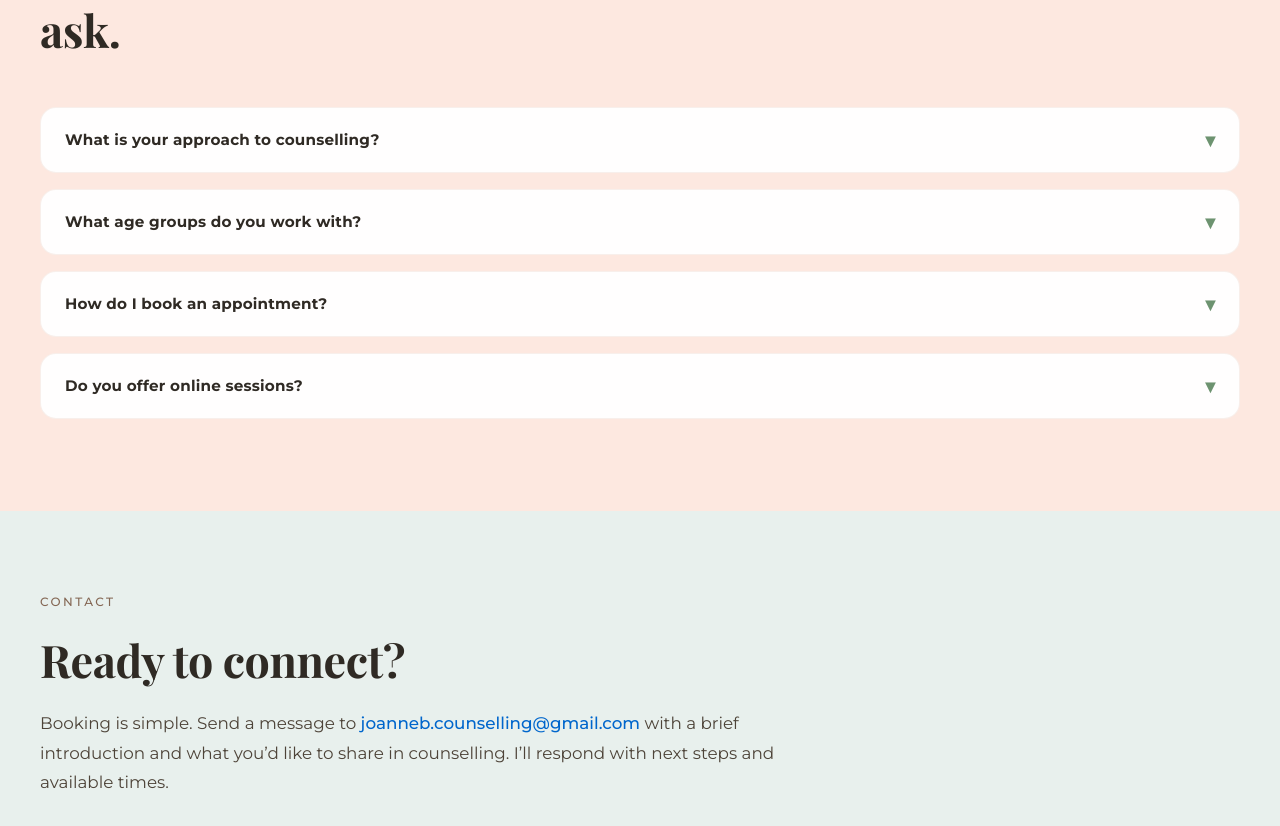
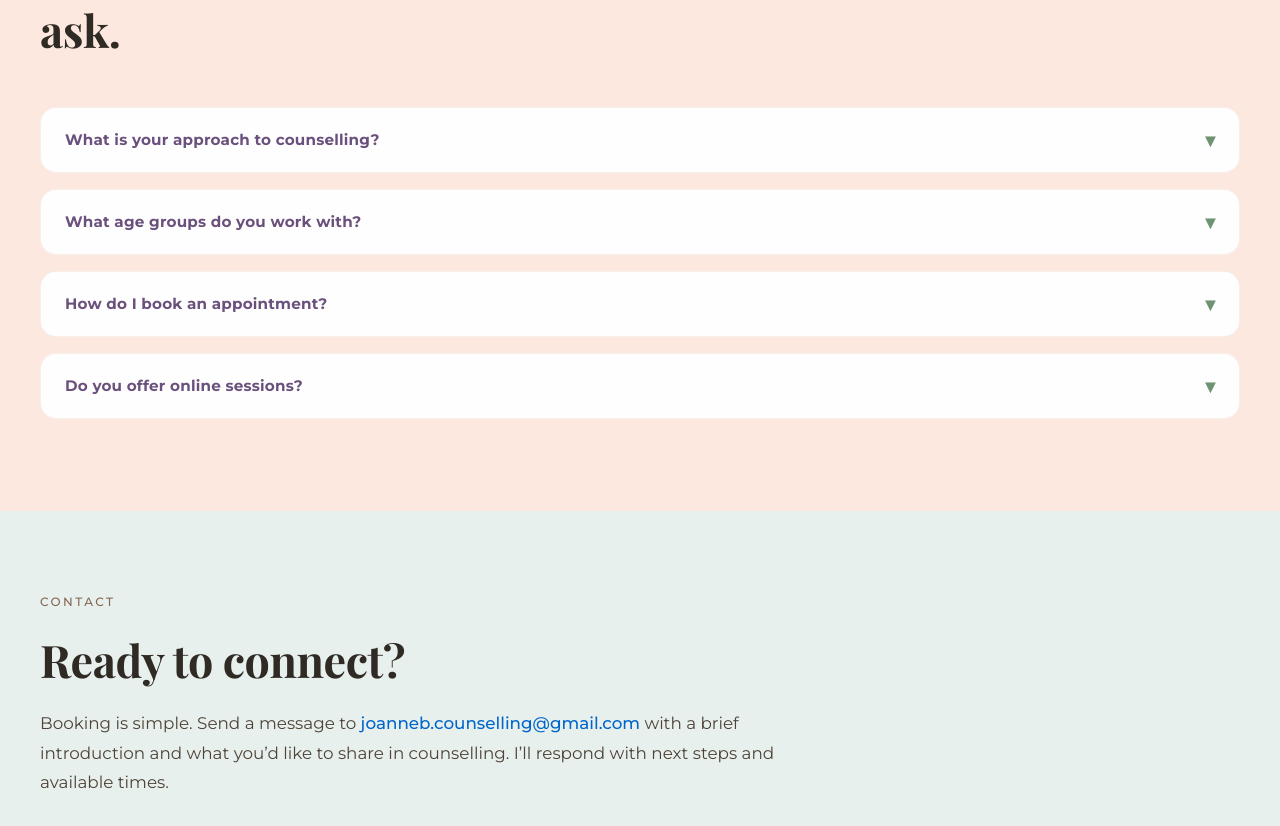
Before and after one commit to joseph-johnson27001/Joanne-s-Counselling-Website, a Vue app: page / in a window 1280 px wide. Shown: the part 3073-3899 px from the top of the page. Built offline with nearby package versions, Linux system fonts and the light colour scheme; a web font is replaced by a local one.

Commit message:
Accordion colours

```diff
--- a/src/components/ui/Accordion.vue
+++ b/src/components/ui/Accordion.vue
@@ -62,15 +62,15 @@ export default {
   justify-content: space-between;
   align-items: center;
   cursor: pointer;
-  color: #2f2a24;
+  color: #6a517d;
   font-size: 0.95rem;
   letter-spacing: 0.2px;
   transition: all 0.3s ease;
 }
-
+/*
 .summary:hover {
   color: #6d9370;
-}
+} */
 
 .icon {
   transition: transform 0.3s cubic-bezier(0.34, 1.56, 0.64, 1);
```
